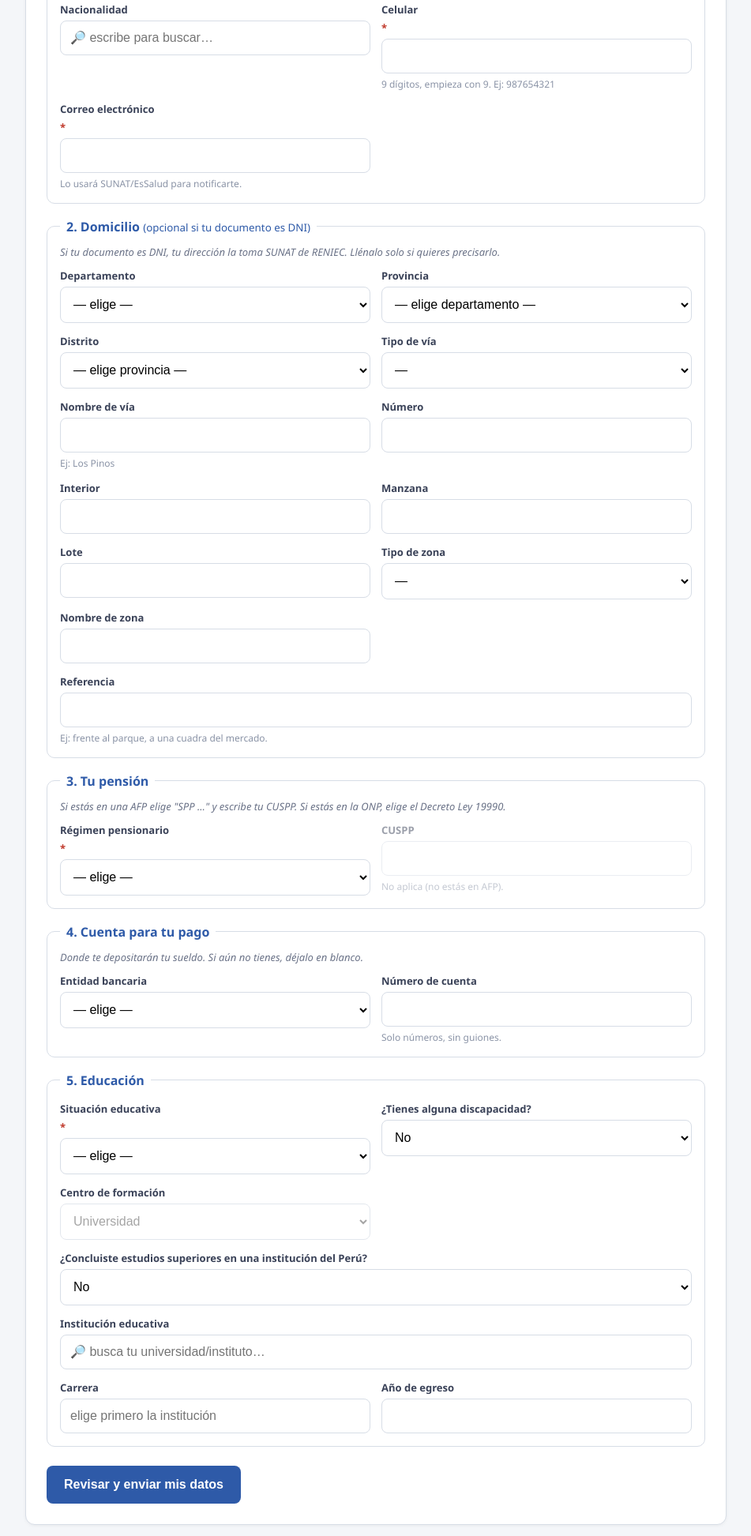
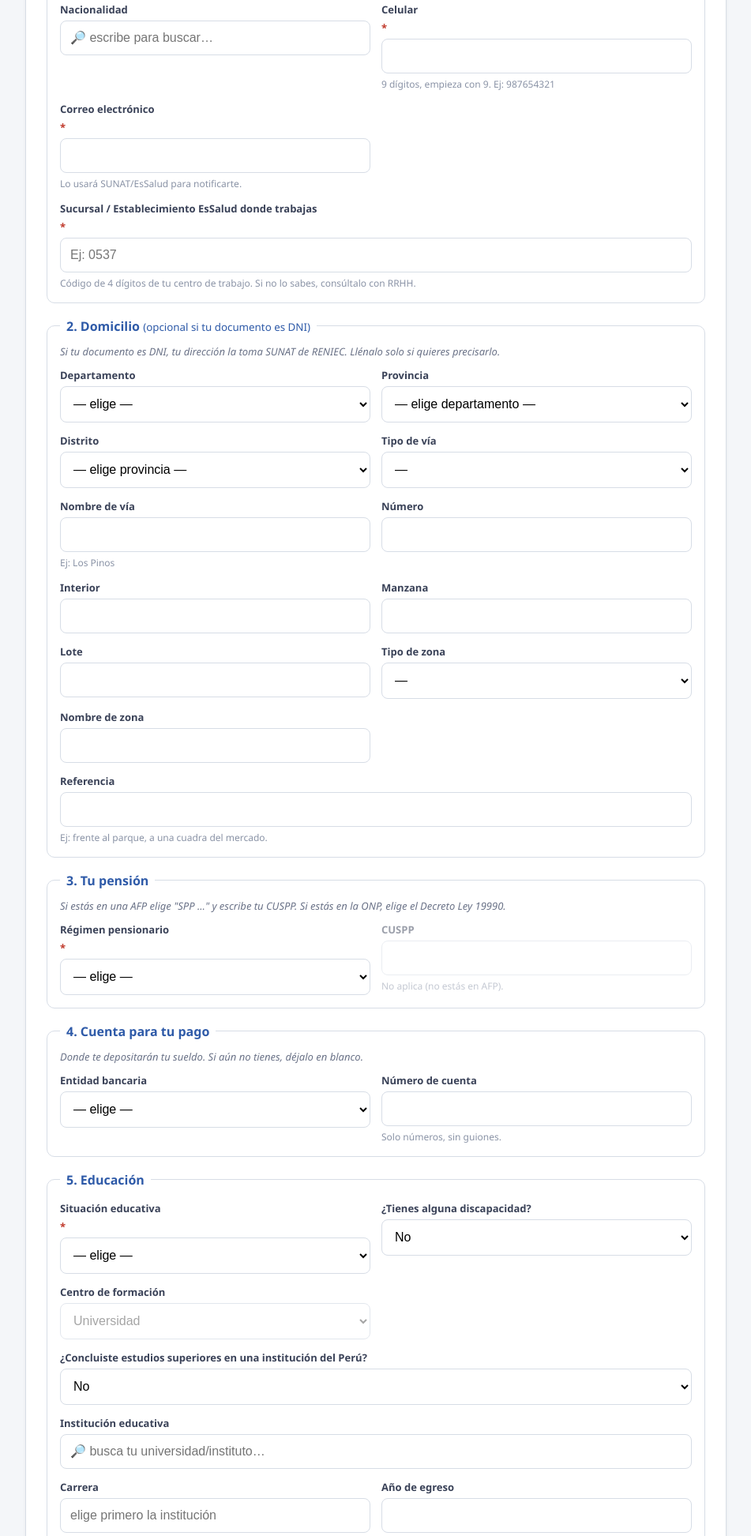
Before and after one commit to keyvigl/essalud-tregistro, a FastAPI app: page / in a window 1280 px wide. Shown: the part 929-2874 px from the top of the page at 79% size, without its empty margins (164-1115 px from the left). Run offline with FastAPI, Linux system fonts and the light colour scheme; some libraries are stand-ins or nearby versions.

Commit message:
feat: trabajador ingresa su propio codigo de establecimiento

```diff
--- a/app/main.py
+++ b/app/main.py
@@ -59,7 +59,7 @@ CAMPOS_ETAPA1 = [
     "tipo_zona", "nombre_zona", "referencia", "discapacidad", "situacion_educativa",
     "formacion_superior", "educ_completa_peru", "cod_institucion", "cod_carrera",
     "anio_egreso", "regimen_pensionario", "cuspp", "entidad_bancaria", "numero_cuenta",
-    "tipo_centro_formacion",
+    "tipo_centro_formacion", "cod_establecimiento",
 ]
 
 
--- a/app/templates/form_trabajador.html
+++ b/app/templates/form_trabajador.html
@@ -83,6 +83,11 @@
       <label>Correo electrónico <span class="req">*</span>
         <input type="email" name="email" required maxlength="50" value="{{ v.get('email','') }}">
         <small class="hint">Lo usará SUNAT/EsSalud para notificarte.</small>
+      </label>
+      <label class="wide">Sucursal / Establecimiento EsSalud donde trabajas <span class="req">*</span>
+        <input name="cod_establecimiento" id="cod_establecimiento" required maxlength="4" inputmode="numeric"
+               value="{{ v.get('cod_establecimiento', '') }}" placeholder="Ej: 0537">
+        <small class="hint">Código de 4 dígitos de tu centro de trabajo. Si no lo sabes, consúltalo con RRHH.</small>
       </label>
     </div>
   </fieldset>
```
